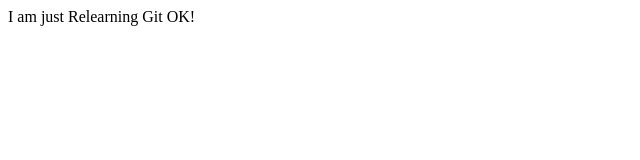
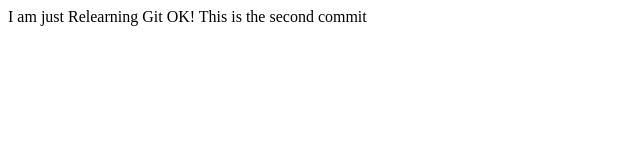
Before and after one commit to Normalitee0os/gitpractice, a plain HTML site: page index.html in a window 1280 px wide. Shown: the whole page, without its empty margins (0-640 px from the left). Drawn offline with Linux system fonts and the light colour scheme.

Commit message:
Adds Another line to HTML file

```diff
--- a/index.html
+++ b/index.html
@@ -7,5 +7,7 @@
 </head>
 <body>
     I am just Relearning Git OK!
+
+    This is the second commit
 </body>
 </html>
```
Also changed, not shown: 1 other file.
